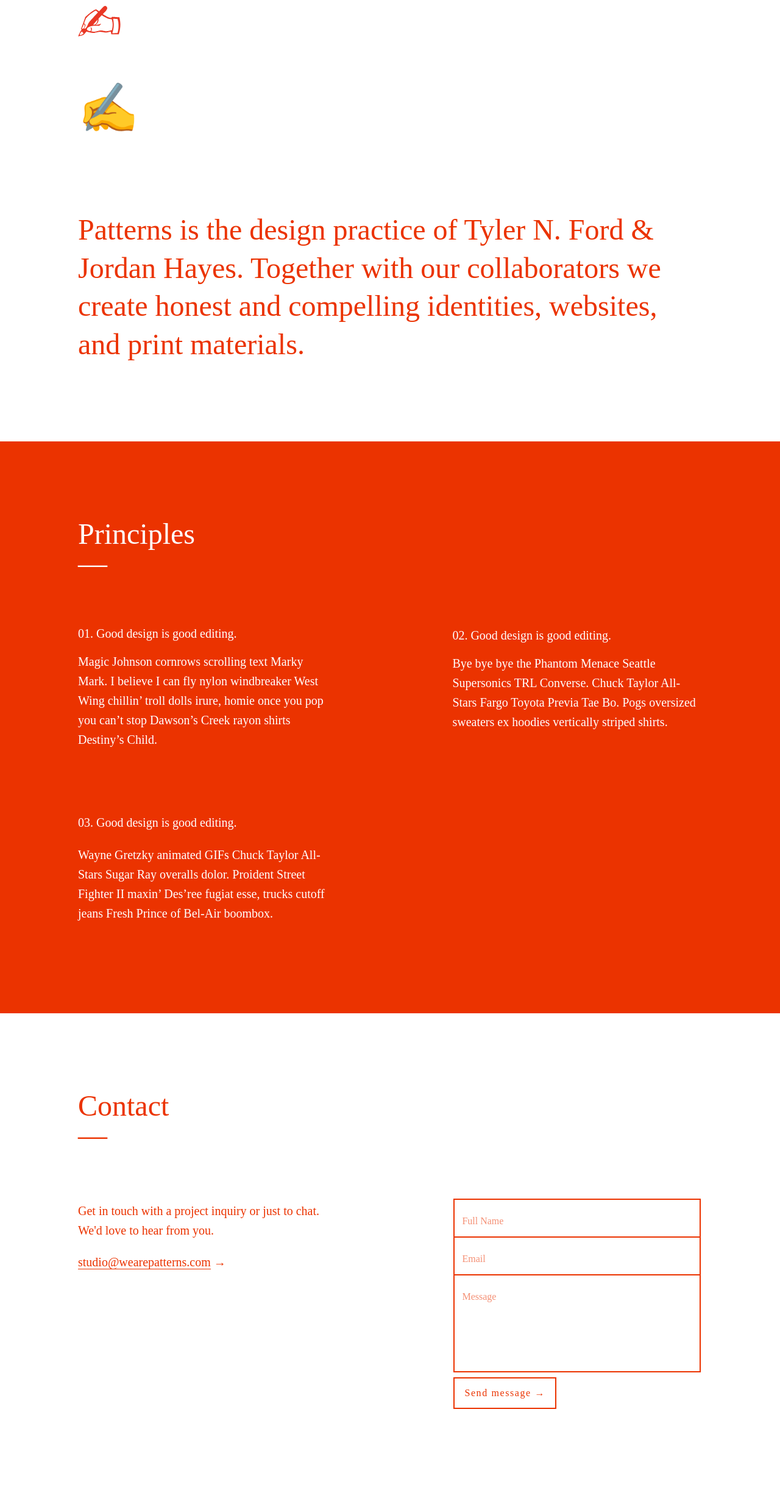
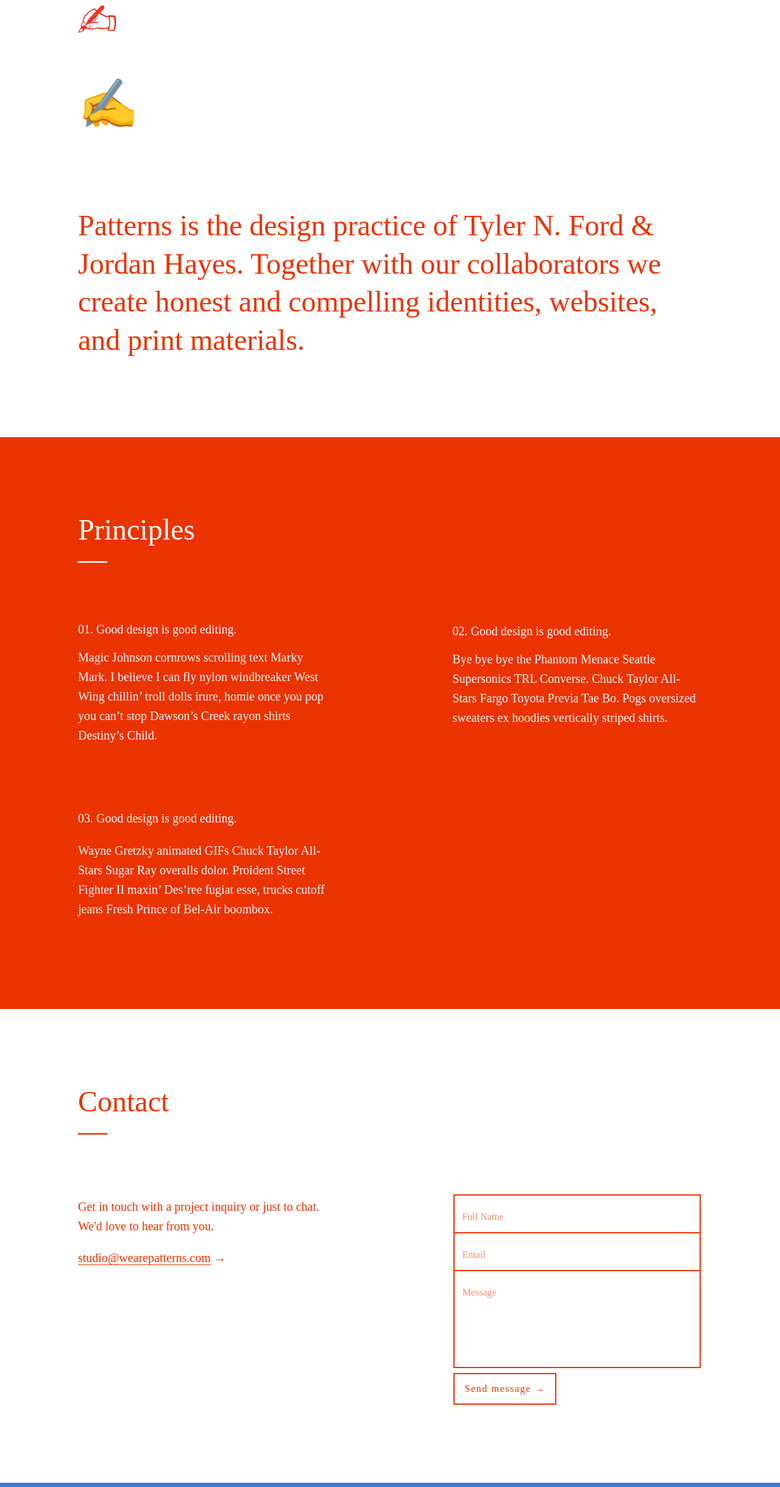
Before and after one commit to wearepatterns/wearepatterns.github.io, a Jekyll site: the page built from index.markdown, in a window 1280 px wide. Shown: the whole page at 61% size. Built offline with Jekyll 4.4.1, drawn with Linux system fonts in a browser that asks for light colours.

Commit message:
Update new.html

```diff
--- a/_layouts/new.html
+++ b/_layouts/new.html
@@ -39,7 +39,7 @@
 
 <body class="fw4 bg-blue" style="font-family:'p22-underground';">
     <header class="bg-white newred ph3 ph4-ns ph6-l">
-        <img style="width:70px;" src="/hand.svg">
+        <img style="width:63px;" src="/hand.svg">
         <p class="pt3 pt5-l mt0 mb5 mb6-l f2 f-subheadline-l lh-solid fw3">&#9997;</p>
         <h1 class="pb5 pb6-l mb0 f3 f1-l lh-title measure-narrow normal">{{ page['description'] }}</h1>
     </header>
```
